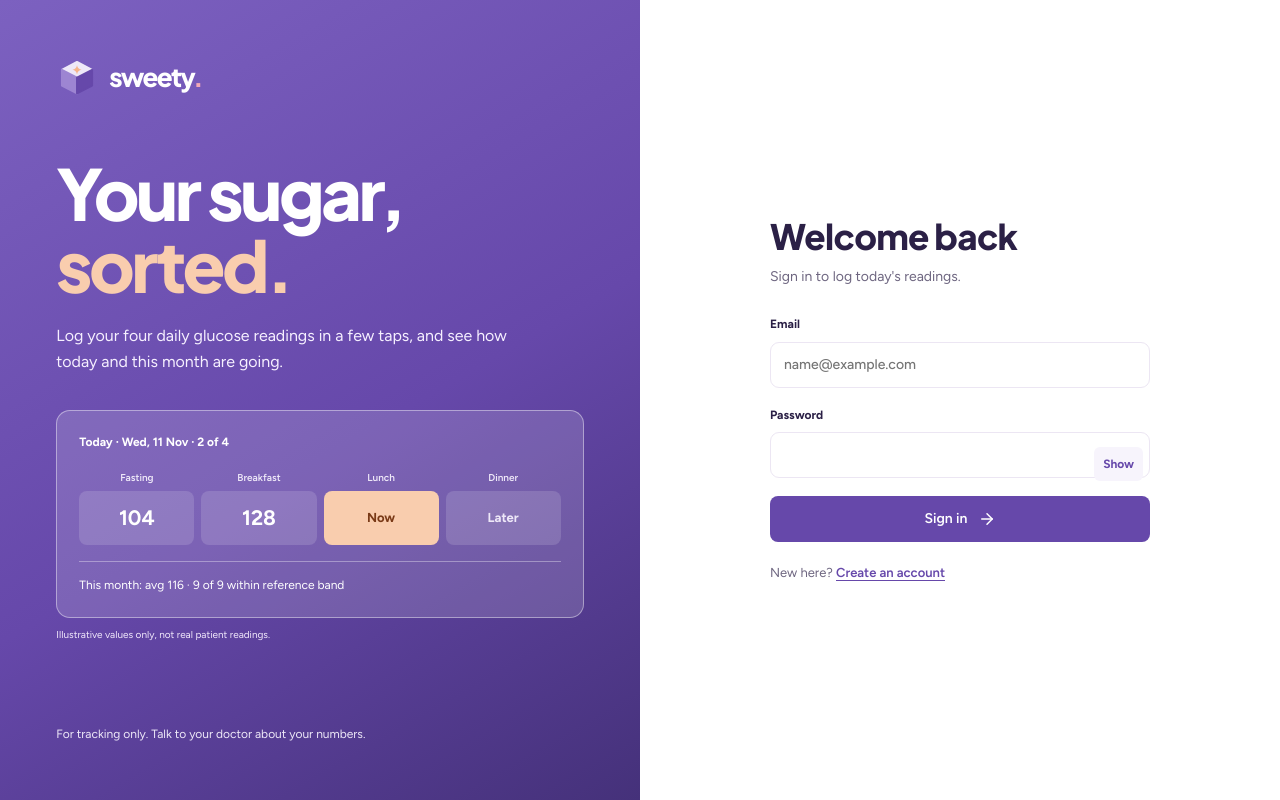
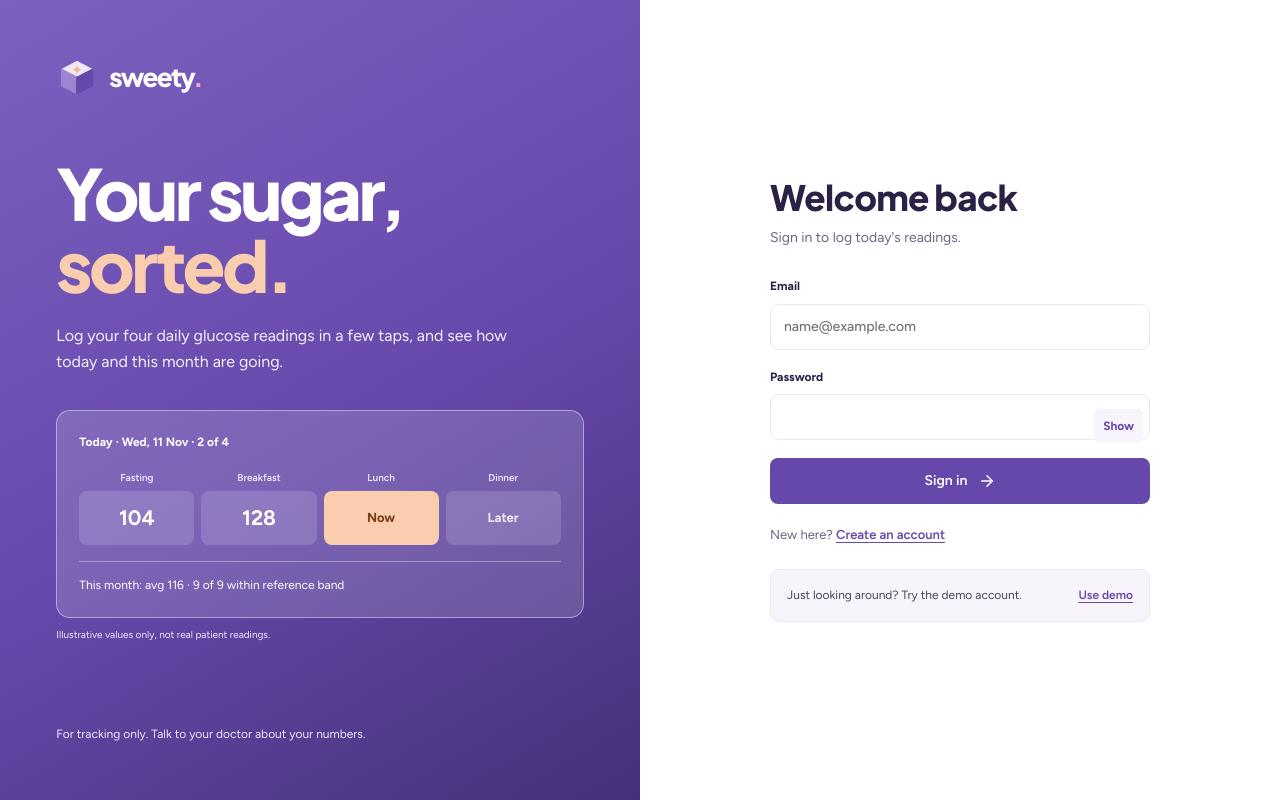
Before and after one commit to ashh-droid/sweety-glucose-tracker, a React (Vite) app in the folder client/: page / in a window 1280 px wide. Built offline with nearby package versions, Linux system fonts and the light colour scheme; no server answers.

Commit message:
feat(auth): show demo autofill in development only

```diff
--- a/client/src/components/AuthScreen.jsx
+++ b/client/src/components/AuthScreen.jsx
@@ -3,7 +3,7 @@ import { ArrowRight } from 'lucide-react';
 import Brand from './Brand.jsx';
 import { api } from '../lib/api.js';
 
-const demoVisible = import.meta.env.VITE_SHOW_DEMO === 'true';
+const demoVisible = import.meta.env.DEV && import.meta.env.VITE_SHOW_DEMO !== 'false';
 const demoEmail = 'demo@sweety.local';
 const demoPassword = 'Demo12345!';
 
```
Also changed, not shown: 1 other file (tests, documents, lock files or other folders).
